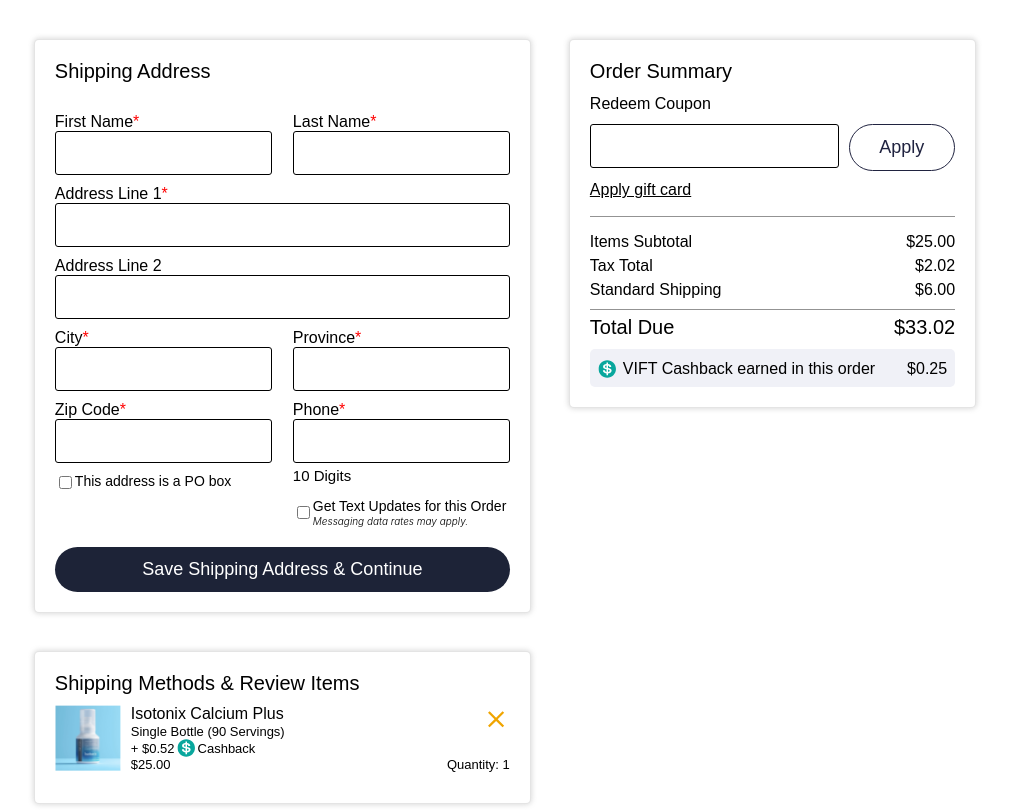
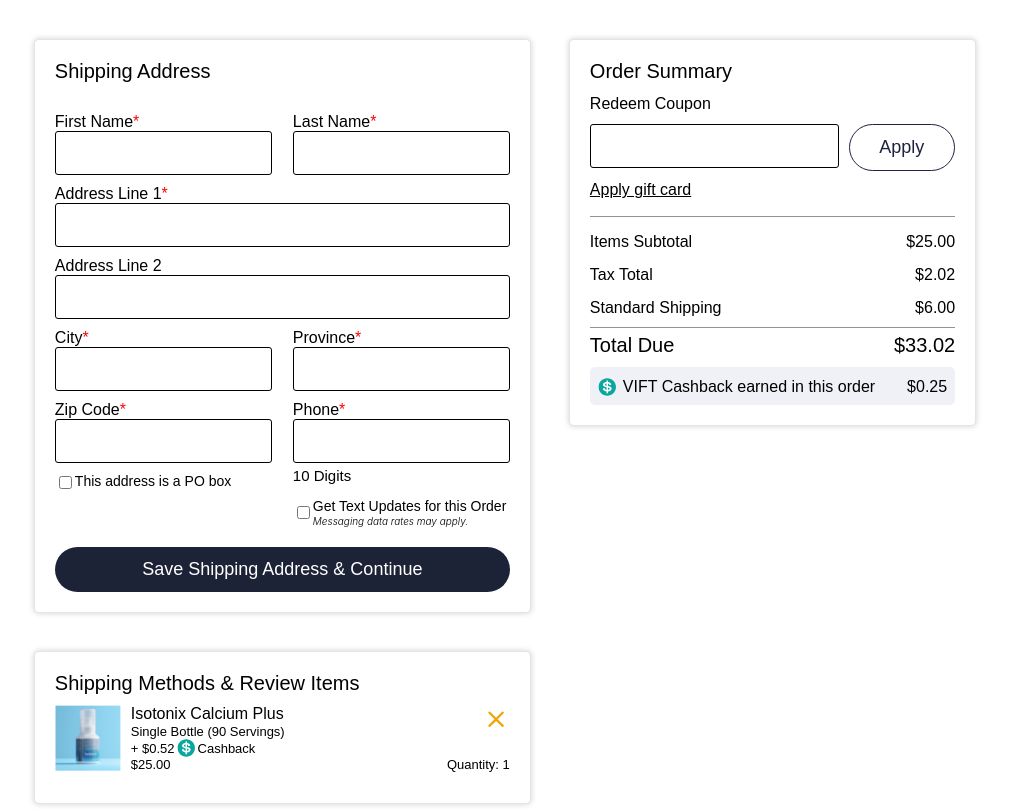
Before and after one commit to vikascool786/mfe-vitcheckout, a React app in the folder mfe-checkout/: page / in a window 1280 px wide. Shown: the whole page, without its empty margins (135-1144 px from the left). Built offline with nearby package versions, Linux system fonts and the light colour scheme.

Commit message:
added small change for order summary padding

```diff
--- a/mfe-checkout/src/order-summary/OrderSummary.scss
+++ b/mfe-checkout/src/order-summary/OrderSummary.scss
@@ -54,6 +54,7 @@
   margin-bottom: 6px;
   padding-top: 10px;
   padding-bottom: 10px;
+  gap: 9px;
 }
 
 .order-summary-row {
```
